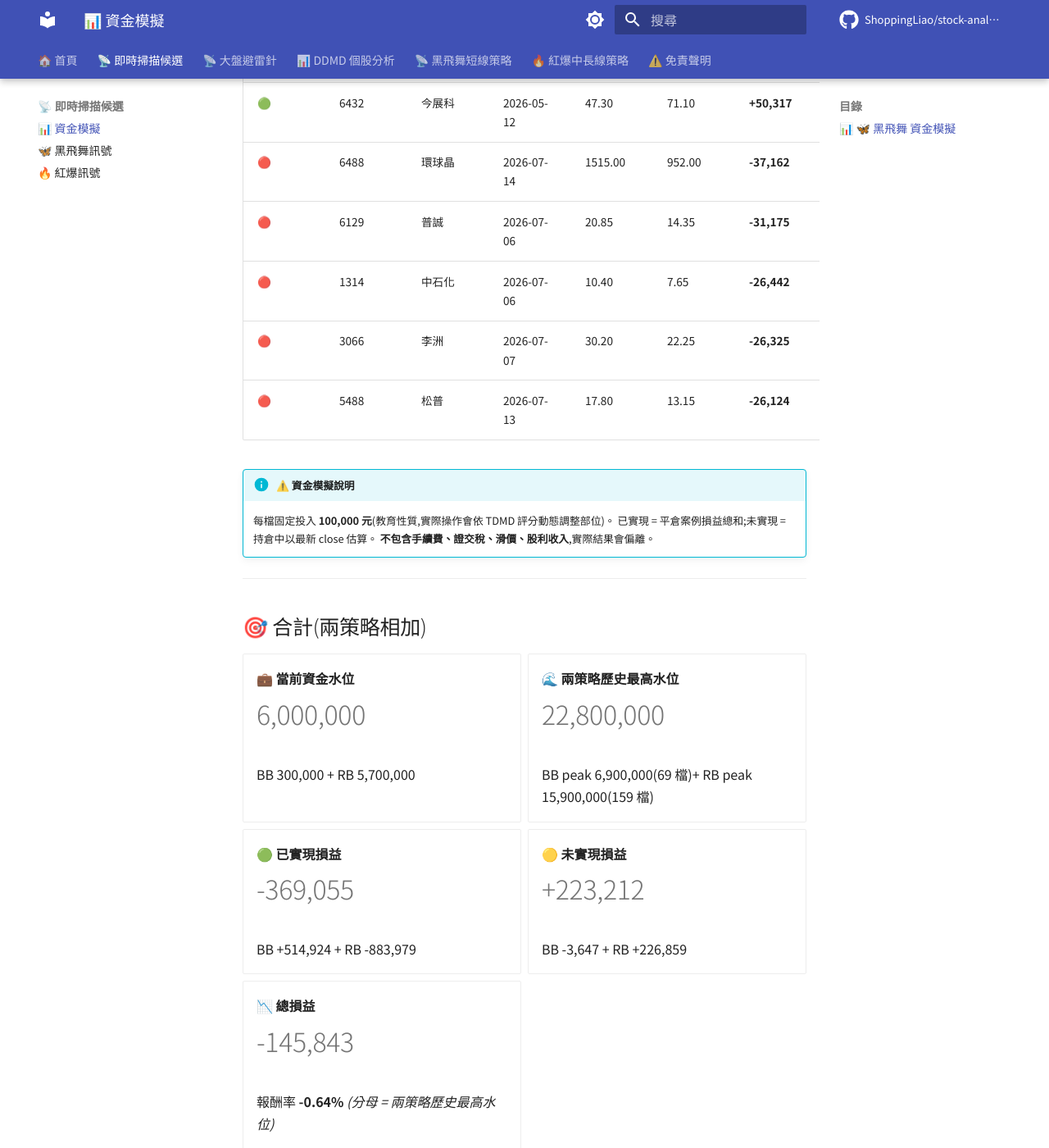
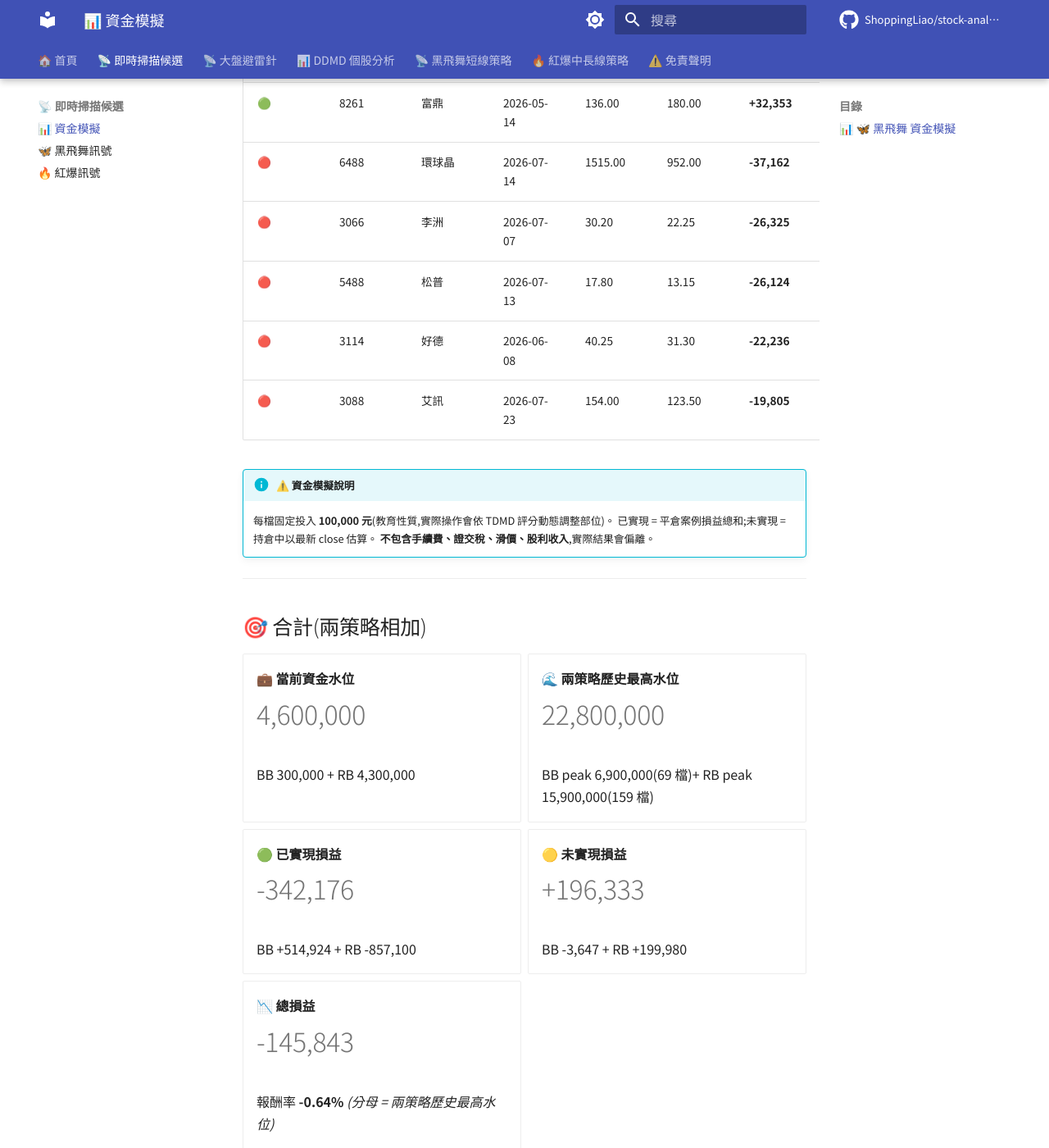
Before and after one commit to ShoppingLiao/stock-analysis-public, an MkDocs documentation site: the page built from docs/signals_capital.md, in a window 1280 px wide and 1400 px high, scrolled down 2834 px. Shown: the whole window at 82% size. Built offline with MkDocs 1.6.1 and Material for MkDocs 9.7.7, drawn with Linux system fonts in a browser that asks for light colours; comment, search, counter and statistics services are not loaded; some of the changed text lies outside the part shown.

Commit message:
docs(signals): update BB + RB + capital (2026-08-04)

```diff
--- a/docs/signals_capital.md
+++ b/docs/signals_capital.md
@@ -72,9 +72,9 @@
 
 -   **💼 當前資金水位**
 
-    # 5,700,000
+    # 4,300,000
 
-    持倉 57 檔 × 100,000
+    持倉 43 檔 × 100,000
 
 -   **🌊 歷史最高水位**
 
@@ -84,15 +84,15 @@
 
 -   **🟢 已實現損益**
 
-    # -883,979
+    # -857,100
 
-    勝率 27.7% / 177 檔已平倉
+    勝率 29.7% / 192 檔已平倉
 
 -   **🟡 未實現損益**
 
-    # +226,859
+    # +199,980
 
-    持倉 57 檔(現價 vs 進場價)
+    持倉 43 檔(現價 vs 進場價)
 
 -   **📉 總損益**
 
@@ -102,22 +102,22 @@
 
 </div>
 
-> **💡 解讀**:這個策略歷史上**同時最多持有 159 檔**(在 2026-06-23),代表「玩這個策略至少要準備 **15,900,000 元**」才不會因資金不夠錯過訊號。當前只佔用 5,700,000(57 檔)。
+> **💡 解讀**:這個策略歷史上**同時最多持有 159 檔**(在 2026-06-23),代表「玩這個策略至少要準備 **15,900,000 元**」才不會因資金不夠錯過訊號。當前只佔用 4,300,000(43 檔)。
 
 ### 持倉中 — Top 5 獲利 / 虧損
 
 | 排名 | 代號 | 公司名 | 進場日 | 進場價 | 現價 | 損益 | 損益% |
 |------|------|--------|--------|--------|------|------|-------|
 | 🟢 | 6834 | 天二科技 | 2026-05-08 | 48.10 | 93.50 | **+94,387** | **+94.39%** |
-| 🟢 | 6182 | 合晶 | 2026-05-08 | 56.90 | 96.90 | **+70,299** | **+70.30%** |
 | 🟢 | 2302 | 麗正 | 2026-05-13 | 26.00 | 41.90 | **+61,154** | **+61.15%** |
 | 🟢 | 6446 | 藥華藥 | 2026-05-14 | 780.00 | 1215.00 | **+55,769** | **+55.77%** |
 | 🟢 | 6432 | 今展科 | 2026-05-12 | 47.30 | 71.10 | **+50,317** | **+50.32%** |
+| 🟢 | 8261 | 富鼎 | 2026-05-14 | 136.00 | 180.00 | **+32,353** | **+32.35%** |
 | 🔴 | 6488 | 環球晶 | 2026-07-14 | 1515.00 | 952.00 | **-37,162** | **-37.16%** |
-| 🔴 | 6129 | 普誠 | 2026-07-06 | 20.85 | 14.35 | **-31,175** | **-31.18%** |
-| 🔴 | 1314 | 中石化 | 2026-07-06 | 10.40 | 7.65 | **-26,442** | **-26.44%** |
 | 🔴 | 3066 | 李洲 | 2026-07-07 | 30.20 | 22.25 | **-26,325** | **-26.32%** |
 | 🔴 | 5488 | 松普 | 2026-07-13 | 17.80 | 13.15 | **-26,124** | **-26.12%** |
+| 🔴 | 3114 | 好德 | 2026-06-08 | 40.25 | 31.30 | **-22,236** | **-22.24%** |
+| 🔴 | 3088 | 艾訊 | 2026-07-23 | 154.00 | 123.50 | **-19,805** | **-19.81%** |
 
 !!! info "⚠️ 資金模擬說明"
     每檔固定投入 **100,000 元**(教育性質,實際操作會依 TDMD 評分動態調整部位)。
@@ -132,9 +132,9 @@
 
 -   **💼 當前資金水位**
 
-    # 6,000,000
+    # 4,600,000
 
-    BB 300,000 + RB 5,700,000
+    BB 300,000 + RB 4,300,000
 
 -   **🌊 兩策略歷史最高水位**
 
@@ -144,15 +144,15 @@
 
 -   **🟢 已實現損益**
 
-    # -369,055
+    # -342,176
 
-    BB +514,924 + RB -883,979
+    BB +514,924 + RB -857,100
 
 -   **🟡 未實現損益**
 
-    # +223,212
+    # +196,333
 
-    BB -3,647 + RB +226,859
+    BB -3,647 + RB +199,980
 
 -   **📉 總損益**
 
```
Also changed, not shown: docs/signals_red_burst.md (+62 -80 lines).
